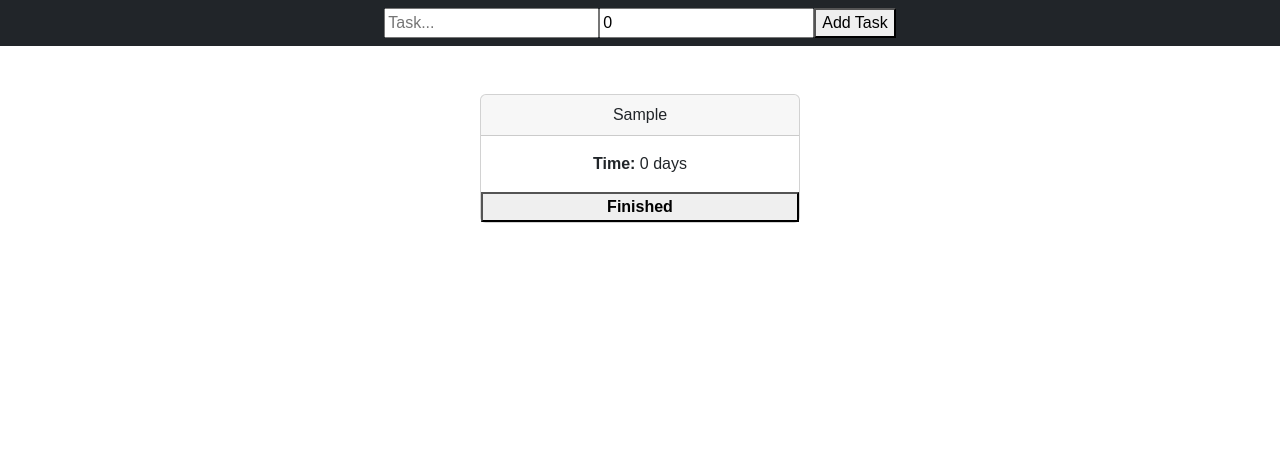
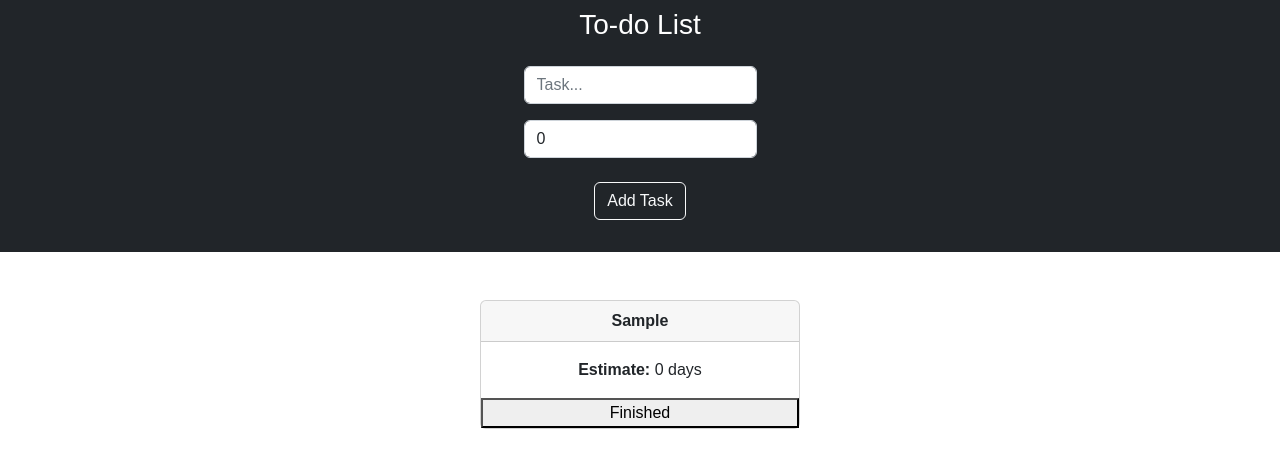
Before and after one commit to denis-junior/react-typescript-context, a React (Create React App) app in the folder client/: page / in a window 1280 px wide. Both pictures are taken after typing "Sample" into the empty fields and a click on the button "Add Task". Shown: the top 468 px of the page. Built offline with nearby package versions, Linux system fonts and the light colour scheme.

Commit message:
improving the style

```diff
--- a/client/src/components/Header.tsx
+++ b/client/src/components/Header.tsx
@@ -1,16 +1,17 @@
-import React, { useContext } from "react";
+import { useContext } from "react";
 import { TodoTaskContext } from "../contexts/TodoTaskContext";
 
 export function Header() {
-
-  const {task, handleChange, deadline, addTask} = useContext(TodoTaskContext)
+  const { task, handleChange, deadline, addTask } = useContext(TodoTaskContext);
 
   return (
-    <div className="navbar bg-dark w-100 d-flex align-items-center justify-content-center">
-      <div className=" px-5">
-
+    <>
+      <div className="navbar bg-dark w-100 d-flex align-items-center justify-content-center">
+        <div className=" px-5 d-flex flex-column align-items-center justify-content-center">
+        <h3 className="text-white">To-do List</h3>
           <input
             type="text"
+            className="form-control my-3"
             name="task"
             value={task}
             placeholder="Task..."
@@ -18,16 +19,17 @@ export function Header() {
           />
           <input
             type="number"
+            className="form-control"
             name="deadline"
             value={deadline}
             placeholder="Deadline (in days)..."
             onChange={handleChange}
           />
-        <button onClick={addTask}>Add Task</button>
-
-
+          <button className="btn btn-outline-light my-4" onClick={addTask}>
+            Add Task
+          </button>
+        </div>
       </div>
-
-    </div>
+    </>
   );
 }
--- a/client/src/components/TodoTask.tsx
+++ b/client/src/components/TodoTask.tsx
@@ -13,10 +13,10 @@ export const TodoTask: FC<ITodoTaskProps> = () => {
           <>
             <div className="card w-25 mt-5">
               <div className="card-header text-center">
-                <span key={key}>{task.taskName}</span>
+                <span key={key}> <b>{task.taskName}</b></span>
               </div>
               <div className="card-body text-center">
-                <span key={key}> <b>Time:</b> {task.deadline} days</span>
+                <span key={key}> <b>Estimate:</b> {task.deadline} days</span>
               </div>
 
               <button
@@ -24,7 +24,7 @@ export const TodoTask: FC<ITodoTaskProps> = () => {
                   completeTask(task.taskName);
                 }}
               >
-                <b>Finished</b>
+                Finished
               </button>
             </div>
           </>
--- a/client/src/contexts/TodoTaskContext.tsx
+++ b/client/src/contexts/TodoTaskContext.tsx
@@ -37,20 +37,23 @@ const initialValues = {
 export const TodoTaskContext = createContext<TodoTaskContextType>(initialValues);
 
 export const TodoTaskContextProvider = ({ children }: TodoTaskContextProps) => {
-  const [task, setTask] = useState(initialValues.task);
-  const [deadline, setDeadline] = useState(initialValues.deadline);
+  const [task, setTask] = useState<string>(initialValues.task);
+  const [deadline, setDeadline] = useState<number>(initialValues.deadline);
   const [todoList, setTodoList] = useState<ITask[]>(initialValues.todoList);
 
   const handleChange = (event: ChangeEvent<HTMLInputElement>): void => {
     if (event.target.name === "task") {
+      console.log(event.target.name + "\n value:" + event.target.value)
       setTask(event.target.value);
     } else {
+      console.log(event.target.name + "\n value:" + event.target.value)
       setDeadline(Number(event.target.value));
     }
   };
 
   const addTask = (): void => {
     const newTask = { taskName: task, deadline };
+    console.log(newTask)
     setTodoList([...todoList, newTask]);
     setTask("");
     setDeadline(0);
```
